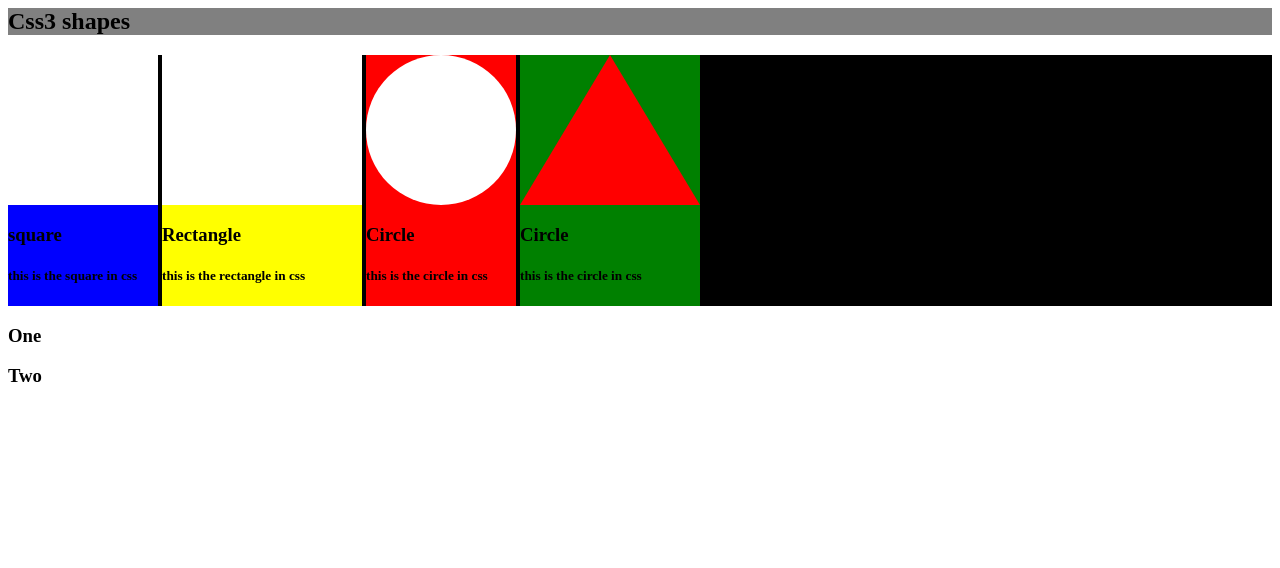
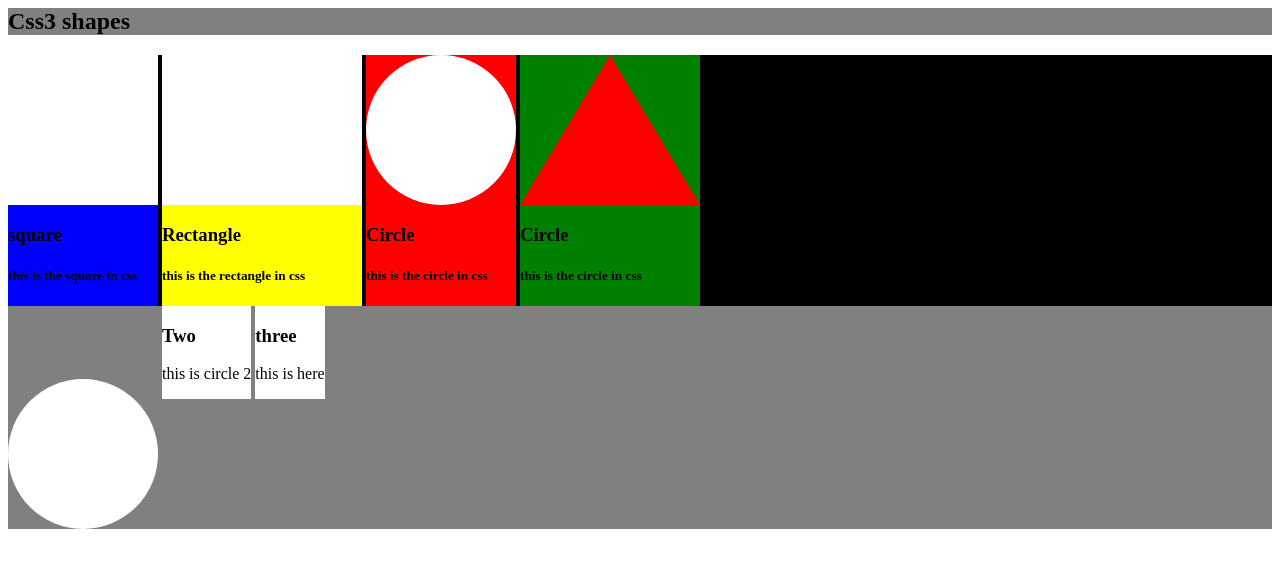
Before and after one commit to IbraDirir/Animations-, a plain HTML site: page dontknow/index.html in a window 1280 px wide. Drawn offline with Linux system fonts and the light colour scheme.

Commit message:
made circle1

```diff
--- a/dontknow/index.html
+++ b/dontknow/index.html
@@ -65,32 +65,30 @@
         </div>
     </div>
 
-    </div id = "container">
+ <br/>
+
+    <div class = "container">
 
     <div class = "circle1">
-        <h3>One</h3>
+        <div class  = "for circle one"></div>
     </div>
 
 <div class = "circle2">
 
     <h3>Two</h3>
-
+<p> this is circle 2</p>
     </div>
 
     <div class = "circle3">
-
+      <h3>three</h3>
+        <p>this is  here</p>
+         </div>
          </div>
 
 
          </div>
 
 
-
-
-
-
-
-</div>
 
         </body>
 
--- a/dontknow/style.css
+++ b/dontknow/style.css
@@ -26,9 +26,10 @@ width:200px;
 
 
 
-.Circle {background-color: red;
-        display: inline-block;
+.circle{ background-color: red;
+    display:inline-block;
 }
+
 .forthecircle{
     background-color: white;
     border-radius: 50%;
@@ -47,3 +48,22 @@ border-right: 90px solid transparent;
 border-bottom: 150px solid red;
 
 }
+
+
+.container{background-color: grey;
+    display: block;}
+
+
+.circle1{  background-color: white;
+    border-radius: 50%;
+    height: 150px;
+    width: 150px;
+display: inline-block}
+.circle1 , h2 { position-relative:left = 20px;
+}
+
+.circle2{background-color:white;
+display: inline-block; }
+
+.circle3{background-color: white;
+display:inline-block;}
```
